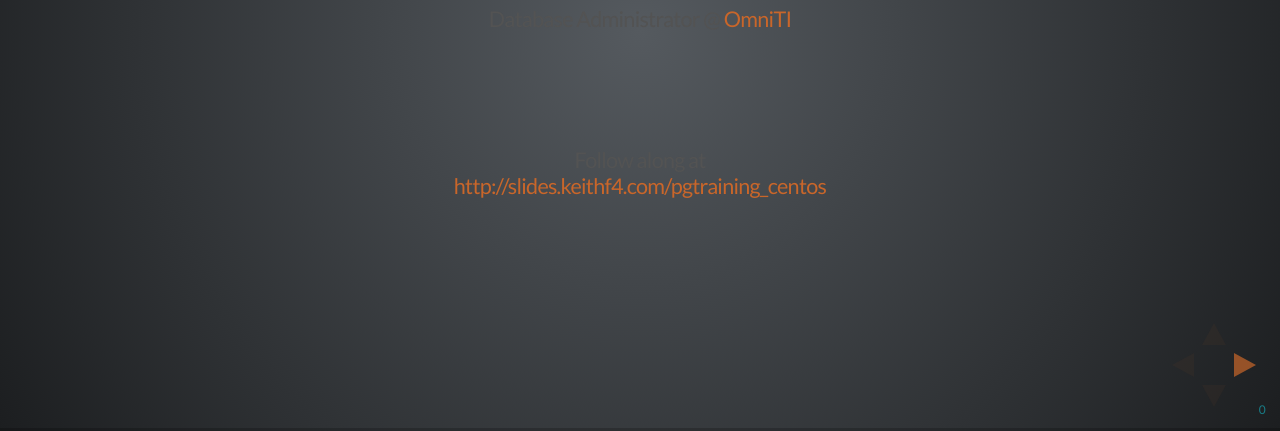
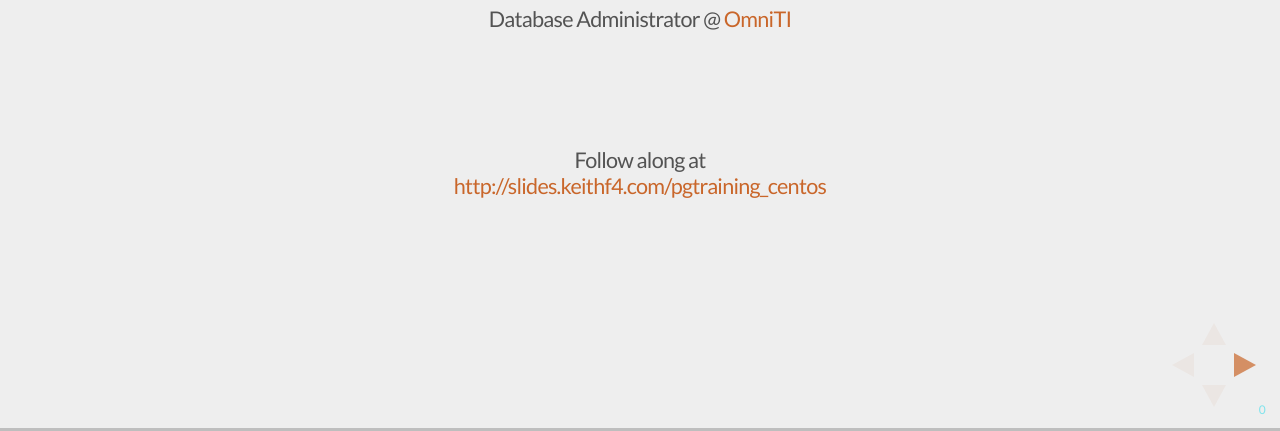
Before and after one commit to keithf4/omniti_pg_training_centos, a website: page index.html in a window 1280 px wide. Shown: the part 369-800 px from the top of the page. Drawn offline with Linux system fonts and the light colour scheme.

Commit message:
Fix background color

```diff
--- a/css/theme/omniti.css
+++ b/css/theme/omniti.css
@@ -16,13 +16,7 @@
  *********************************************/
 body {
   background: #1c1e20;
-  background: -moz-radial-gradient(center, circle cover, #555a5f 0%, #1c1e20 100%);
-  background: -webkit-gradient(radial, center center, 0px, center center, 100%, color-stop(0%, #555a5f), color-stop(100%, #1c1e20));
-  background: -webkit-radial-gradient(center, circle cover, #555a5f 0%, #1c1e20 100%);
-  background: -o-radial-gradient(center, circle cover, #555a5f 0%, #1c1e20 100%);
-  background: -ms-radial-gradient(center, circle cover, #555a5f 0%, #1c1e20 100%);
-  background: radial-gradient(center, circle cover, #555a5f 0%, #1c1e20 100%);
-  background-color: #2b2b2b;
+  background-color: #eeeeee;
 }
 
 .reveal {
```
